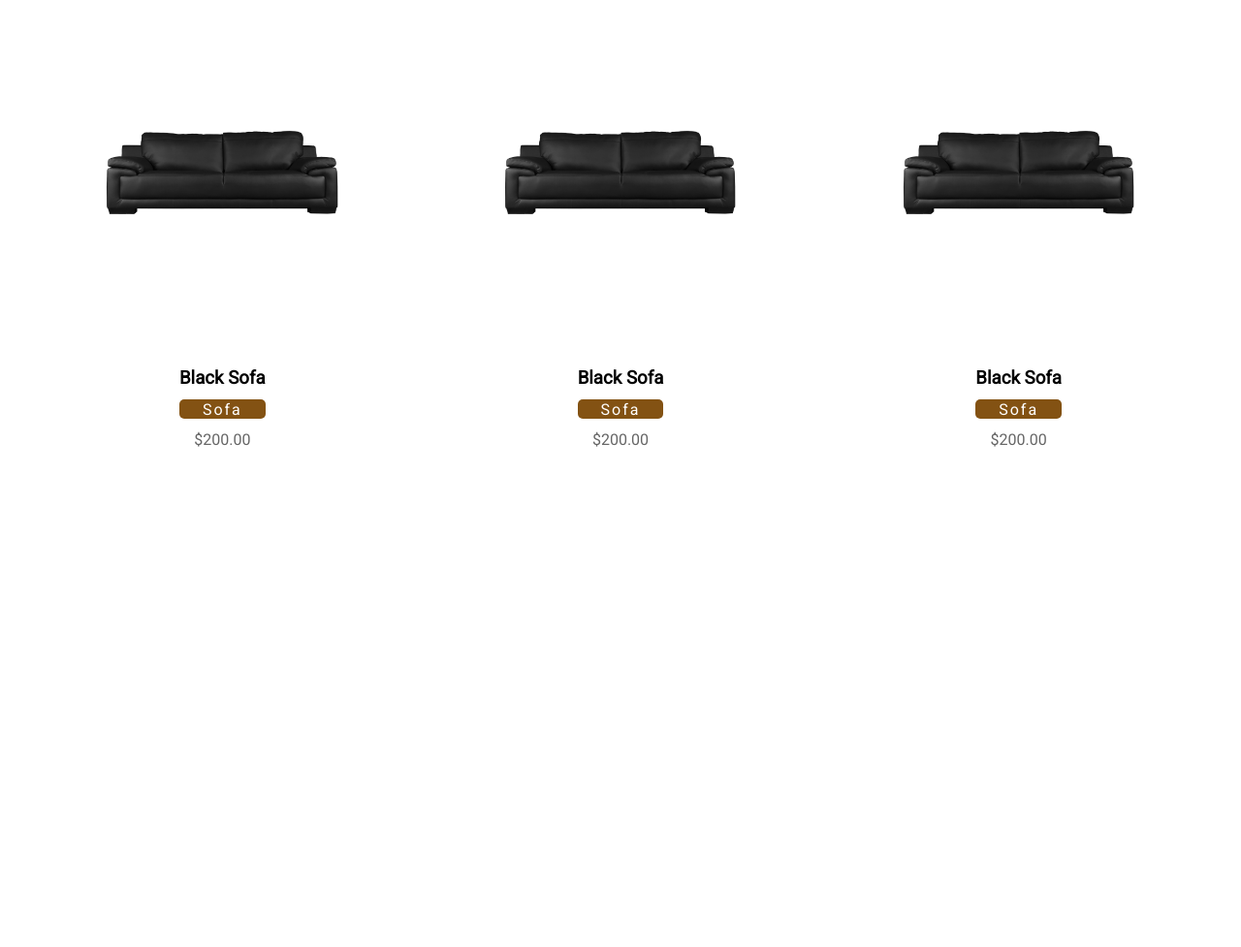
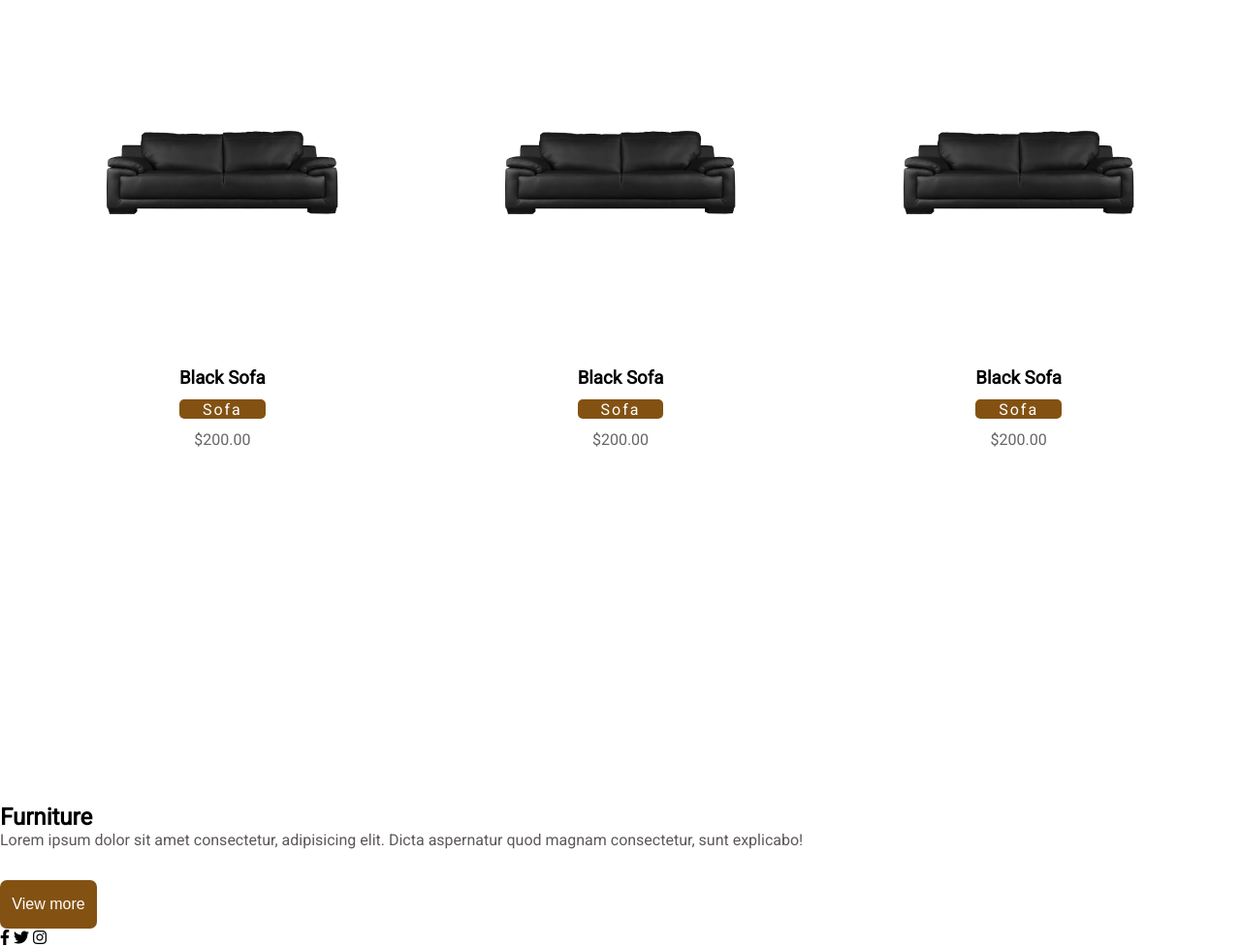
Before and after one commit to marijanagardovic/e-commerce-furniture, a plain HTML site: page index.html in a window 1280 px wide. Shown: the part 931-1908 px from the top of the page at 97% size. Before the commit the page ends 1760 px from the top, so only its background shows below. Drawn offline with Linux system fonts and the light colour scheme.

Commit message:
added footer and content for footer

```diff
--- a/index.html
+++ b/index.html
@@ -13,13 +13,13 @@
     <header>
         <div class="container">
             <nav class="navbar">
-                <a href="index.html" class="logo">Furniture</a>
+                <a href="index.html" class="logo">Lorem</a>
                 <button  type="button" class="navbar-toggle"> <i class="fas fa-bars"></i> </button>
                 <div class="navbar-collapse">
                     <ul>
                         <li><a href="#home">Home</a></li>
                         <li><a href="#gallery">Gallery</a></li>
-                        <li><a href="#">Contact</a></li>
+                        <li><a href="#contact">Contact</a></li>
                     </ul>
                 </div>
                 <div class="cart">
@@ -48,7 +48,7 @@
                     <h1>Lorem ipsum dolor sit amet.</h1>
                     <p class="text">Lorem, ipsum dolor sit amet consectetur adipisicing elit. Dignissimos dolorum fugiat voluptatibus minima velit incidunt quo quisquam quas ad earum?</p>
                     <div class="btn-group">
-                        <button type="button" class="btn">More info</button>
+                        <a href="#gallery"><button type="button" class="btn">More info</button></a>
                     </div>
                 </div>
                 <div class="home-image">
@@ -97,7 +97,20 @@
             </div>
         </div>
     </section>
-
+    <footer id="contact">
+        <div class="footer-content">
+            <div class="left-group">
+                <h2>Furniture</h2>
+                <p class="text">Lorem ipsum dolor sit amet consectetur, adipisicing elit. Dicta aspernatur quod magnam consectetur, sunt explicabo!</p>
+                <a href="#gallery"><button type="button" class="btn">View more</button></a>
+            </div>
+            <div class="right-group">
+                <a href="https://www.facebook.com/"><i class="fab fa-facebook-f"></i></a>
+                <a href="https://twitter.com/?lang=sr"><i class="fab fa-twitter"></i></a>
+                <a href="https://www.instagram.com/"><i class="fab fa-instagram"></i></a>
+            </div>
+        </div>
+    </footer>
     <script src="main.js"></script>
 </body>
 </html>
```
